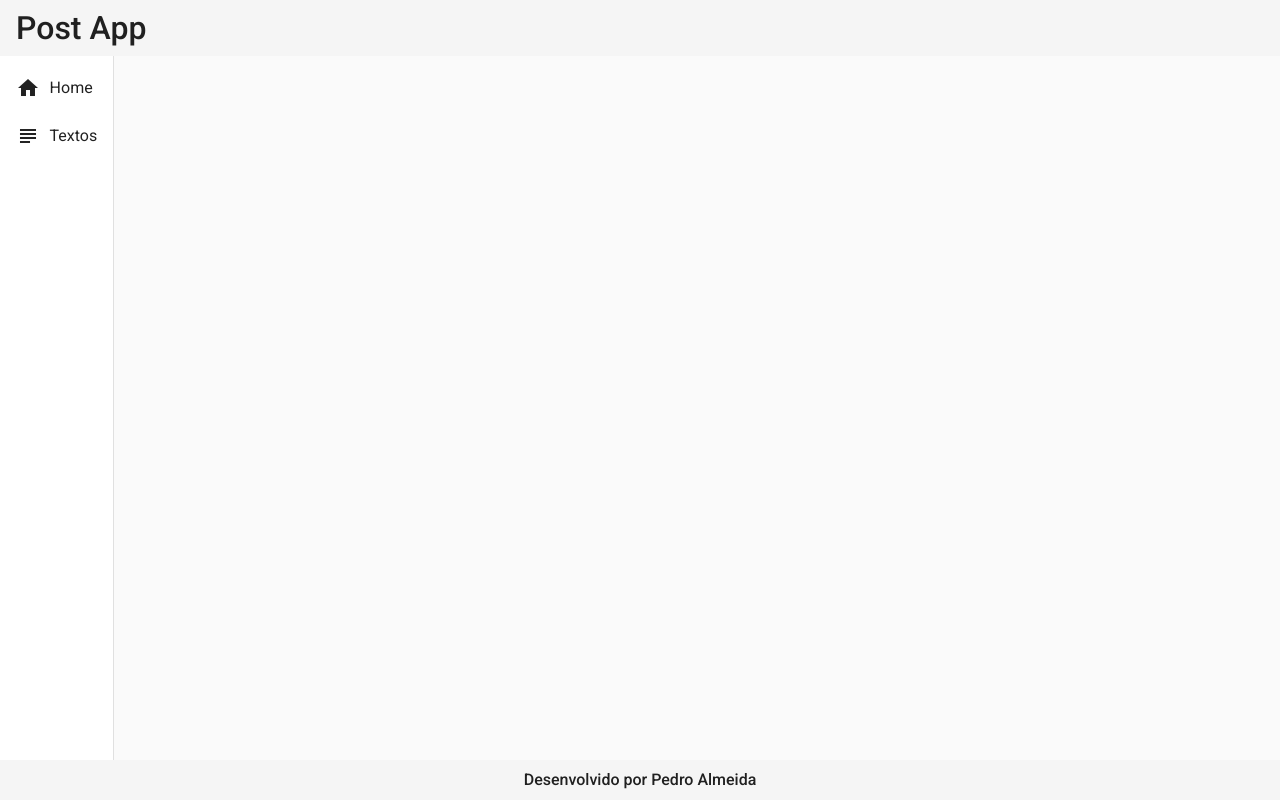
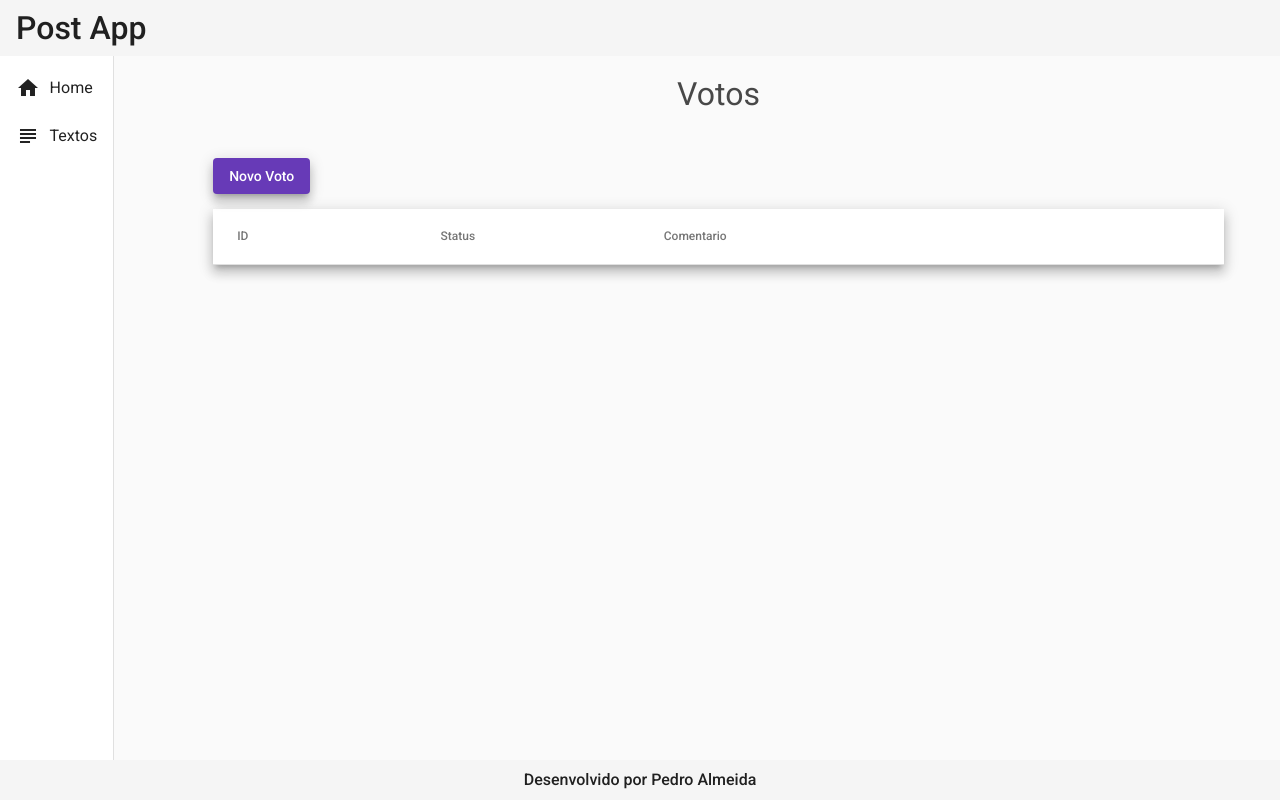
Before and after one commit to pedroh-almeida/post-frontend, an Angular app: page /textos/1/votos in a window 1280 px wide. Before the commit this address led to /. Built offline with nearby package versions, Linux system fonts and the light colour scheme.

Commit message:
adicionando componente, rota, html e css para voto-read-texto

```diff
--- a/src/app/app-routing.module.ts
+++ b/src/app/app-routing.module.ts
@@ -1,3 +1,4 @@
+import { VotoReadTextoComponent } from './components/views/voto/voto-read-texto/voto-read-texto.component';
 import { TextoDeleteComponent } from './components/views/texto/texto-delete/texto-delete.component';
 import { TextoCreateComponent } from './components/views/texto/texto-create/texto-create.component';
 import { HomeComponent } from './components/views/home/home.component';
@@ -21,6 +22,10 @@ const routes: Routes = [
   {
     path: 'textos/delete/:id',
     component: TextoDeleteComponent
+  },
+  {
+    path: 'textos/:id_voto/votos',
+    component: VotoReadTextoComponent
   }
 ];
 
--- a/src/app/app.module.ts
+++ b/src/app/app.module.ts
@@ -26,6 +26,7 @@ import { HomeComponent } from './components/views/home/home.component';
 import { TextoReadComponent } from './components/views/texto/texto-read/texto-read.component';
 import { TextoCreateComponent } from './components/views/texto/texto-create/texto-create.component';
 import { TextoDeleteComponent } from './components/views/texto/texto-delete/texto-delete.component';
+import { VotoReadTextoComponent } from './components/views/voto/voto-read-texto/voto-read-texto.component';
 
 
 @NgModule({
@@ -37,7 +38,8 @@ import { TextoDeleteComponent } from './components/views/texto/texto-delete/text
     HomeComponent,
     TextoReadComponent,
     TextoCreateComponent,
-    TextoDeleteComponent
+    TextoDeleteComponent,
+    VotoReadTextoComponent
   ],
   imports: [
     BrowserModule,
--- a/src/app/components/views/texto/texto-read/texto-read.component.html
+++ b/src/app/components/views/texto/texto-read/texto-read.component.html
@@ -29,7 +29,7 @@
       <ng-container matColumnDef="votos">
         <th mat-header-cell *matHeaderCellDef>Upvotes</th>
         <td mat-cell *matCellDef="let row">
-          <a class="votos"  href="#">
+          <a class="votos" routerLink="{{ row.id }}/votos">
             <i class="material-icons">subject</i>
           </a>
         </td>
@@ -38,7 +38,7 @@
       <ng-container matColumnDef="acoes">
         <th mat-header-cell *matHeaderCellDef>Ações</th>
         <td mat-cell *matCellDef="let row">
-          <a routerLink="delete/{{ row.id }}" href="#" class="delete">
+          <a routerLink="delete/{{ row.id }}" class="delete">
             <i class="material-icons">delete</i>
           </a>
         </td>
--- /dev/null
+++ b/src/app/components/views/voto/voto-read-texto/voto-read-texto.component.css
@@ -0,0 +1,32 @@
+.content {
+    width: 90%;
+    margin: 1.4rem auto auto auto;
+}
+
+.title {
+    text-align: center;
+    margin-bottom: 3rem;
+}
+
+button {
+    margin-bottom: .9rem;
+}
+
+.title h1 {
+    font-size: 2rem;
+    color: #484848;
+    font-weight: 400;
+}
+
+.table {
+    width: 100%;
+}
+
+.votos {
+    color: #484848;
+    margin-left: .6rem;
+}
+
+a {
+    color: #d61d1d;
+}
--- /dev/null
+++ b/src/app/components/views/voto/voto-read-texto/voto-read-texto.component.html
@@ -0,0 +1,33 @@
+<div class="content">
+    <div class="title">
+      <h1>Votos</h1>
+    </div>
+
+    <button class="mat-elevation-z8" mat-raised-button color="primary">Novo Voto</button>
+
+    <div class="mat-elevation-z8 content-table">
+      <table class="table" mat-table>
+        <!-- Id Column -->
+        <ng-container matColumnDef="id">
+          <th mat-header-cell *matHeaderCellDef>ID</th>
+          <td mat-cell *matCellDef="let row">{{ row.id }}</td>
+        </ng-container>
+
+        <!-- Status Column -->
+        <ng-container matColumnDef="status">
+          <th mat-header-cell *matHeaderCellDef>Status</th>
+          <td mat-cell *matCellDef="let row">{{ row.status }}</td>
+        </ng-container>
+
+        <!-- Comentario Column -->
+        <ng-container matColumnDef="comentario">
+          <th mat-header-cell *matHeaderCellDef>Comentario</th>
+          <td mat-cell *matCellDef="let row">{{ row.comentario }}</td>
+        </ng-container>
+
+        <tr mat-header-row *matHeaderRowDef="displayedColumns"></tr>
+        <tr mat-row *matRowDef="let row; columns: displayedColumns"></tr>
+      </table>
+    </div>
+    <!-- table -->
+  </div>
--- /dev/null
+++ b/src/app/components/views/voto/voto-read-texto/voto-read-texto.component.ts
@@ -0,0 +1,17 @@
+import { Component, OnInit } from '@angular/core';
+
+@Component({
+  selector: 'app-voto-read-texto',
+  templateUrl: './voto-read-texto.component.html',
+  styleUrls: ['./voto-read-texto.component.css']
+})
+export class VotoReadTextoComponent implements OnInit {
+
+  displayedColumns: string[] = ['id', 'status', 'comentario'];
+
+  constructor() { }
+
+  ngOnInit(): void {
+  }
+
+}
```
